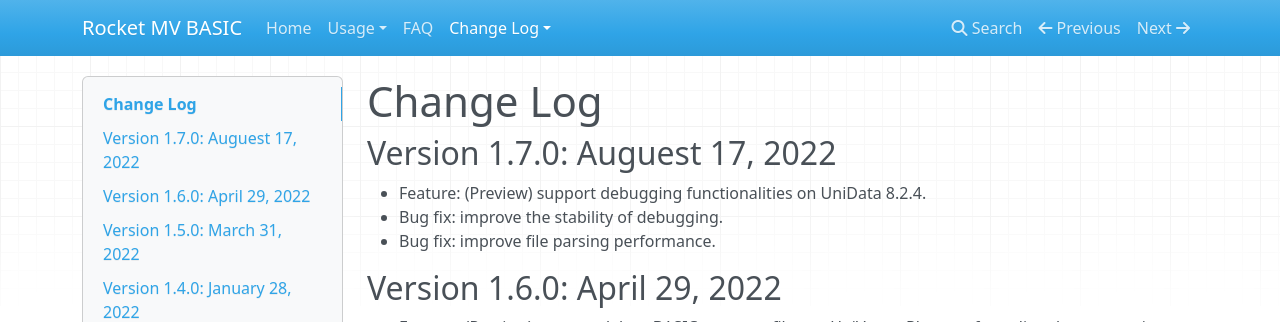
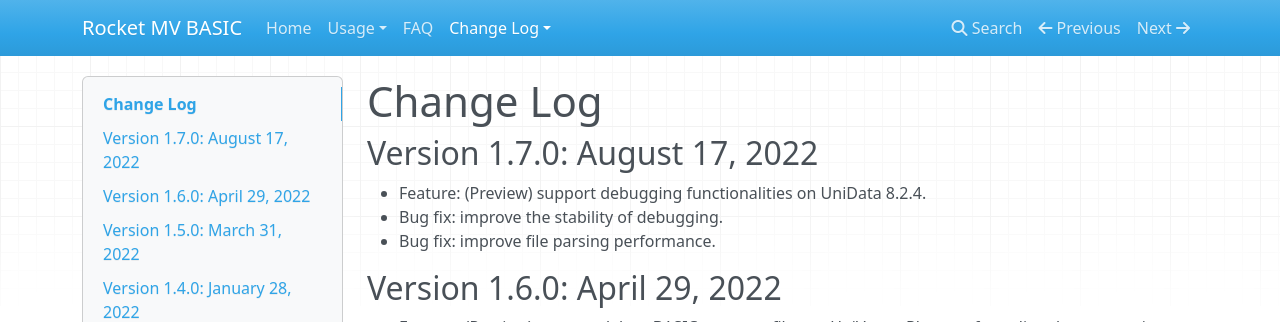
Before and after one commit to RocketSoftware/rocket-mvbasic, an MkDocs documentation site: the page built from docs/usage/CHANGELOG.md, in a window 1280 px wide and 900 px high. Shown: the top 322 px of the window. Built offline with MkDocs 1.6.1, drawn with Linux system fonts in a browser that asks for light colours; nearby versions of some CDN libraries.

Commit message:
Update CHANGELOG.md

```diff
--- a/docs/usage/CHANGELOG.md
+++ b/docs/usage/CHANGELOG.md
@@ -1,6 +1,6 @@
 # Change Log
 
-## Version 1.7.0: Auguest 17, 2022
+## Version 1.7.0: August 17, 2022
 
 - Feature: (Preview) support debugging functionalities on UniData 8.2.4.
 - Bug fix: improve the stability of debugging.
```
